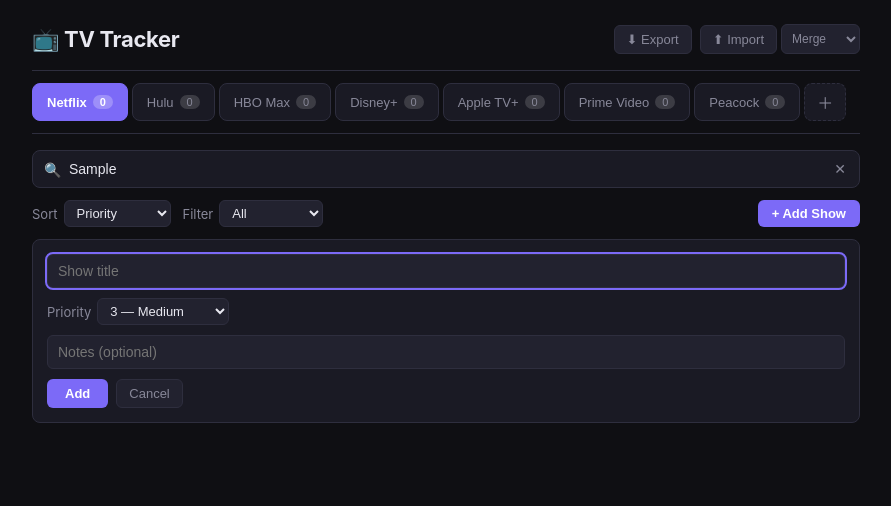
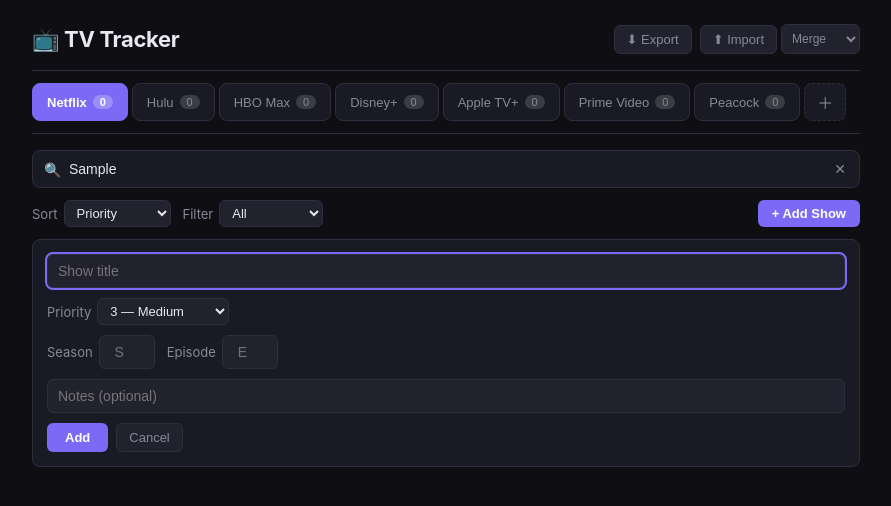
Before and after one commit to msfinnan/tv-tracker, a React (Vite) app: page / in a window 1280 px wide. Both pictures are taken after typing "Sample" into the empty fields and a click on the button "+ Add Show". Shown: the top 506 px of the page, without its empty margins (194-1085 px from the left). Built offline with nearby package versions, Linux system fonts and the light colour scheme.

Commit message:
Add season & episode tracking to shows

```diff
--- a/src/App.tsx
+++ b/src/App.tsx
@@ -86,6 +86,7 @@
             onPriorityChange={(pid, sid, priority) => updateShow(pid, sid, { priority })}
             onDeleteShow={deleteShow}
             onEditShow={(pid, sid, patch) => updateShow(pid, sid, patch)}
+            onEpisodeChange={(pid, sid, season, episode) => updateShow(pid, sid, { season, episode })}
           />
         </main>
       )}
--- a/src/components/AddShowForm.tsx
+++ b/src/components/AddShowForm.tsx
@@ -10,14 +10,25 @@
   const [title, setTitle] = useState('')
   const [priority, setPriority] = useState(3)
   const [notes, setNotes] = useState('')
+  const [season, setSeason] = useState('')
+  const [episode, setEpisode] = useState('')
 
   function handleSubmit(e: React.FormEvent) {
     e.preventDefault()
     if (!title.trim()) return
-    onAdd({ title: title.trim(), priority, status: 'unwatched', notes: notes.trim() || undefined })
+    onAdd({
+      title: title.trim(),
+      priority,
+      status: 'unwatched',
+      notes: notes.trim() || undefined,
+      season: season ? Number(season) : undefined,
+      episode: episode ? Number(episode) : undefined,
+    })
     setTitle('')
     setPriority(3)
     setNotes('')
+    setSeason('')
+    setEpisode('')
   }
 
   return (
@@ -41,6 +52,30 @@
           </select>
         </label>
       </div>
+      <div className="form-row">
+        <label>
+          Season
+          <input
+            type="number"
+            min={1}
+            className="episode-input"
+            placeholder="S"
+            value={season}
+            onChange={e => setSeason(e.target.value)}
+          />
+        </label>
+        <label>
+          Episode
+          <input
+            type="number"
+            min={1}
+            className="episode-input"
+            placeholder="E"
+            value={episode}
+            onChange={e => setEpisode(e.target.value)}
+          />
+        </label>
+      </div>
       <input
         placeholder="Notes (optional)"
         value={notes}
--- a/src/components/ShowCard.tsx
+++ b/src/components/ShowCard.tsx
@@ -6,7 +6,8 @@
   onStatusChange: (id: string, status: WatchStatus) => void
   onPriorityChange: (id: string, priority: number) => void
   onDelete: (id: string) => void
-  onEdit: (id: string, patch: { title: string; notes?: string }) => void
+  onEdit: (id: string, patch: { title: string; notes?: string; season?: number; episode?: number }) => void
+  onEpisodeChange: (id: string, season: number | undefined, episode: number | undefined) => void
 }
 
 const STATUS_LABELS: Record<WatchStatus, string> = {
@@ -21,10 +22,19 @@
   watched: 'unwatched',
 }
 
-export function ShowCard({ show, onStatusChange, onPriorityChange, onDelete, onEdit }: Props) {
+function formatProgress(season?: number, episode?: number): string | null {
+  if (!season && !episode) return null
+  const s = season ? `S${season}` : ''
+  const e = episode ? `E${episode}` : ''
+  return `${s}${s && e ? ' ' : ''}${e}`
+}
+
+export function ShowCard({ show, onStatusChange, onPriorityChange, onDelete, onEdit, onEpisodeChange }: Props) {
   const [editing, setEditing] = useState(false)
   const [editTitle, setEditTitle] = useState(show.title)
   const [editNotes, setEditNotes] = useState(show.notes ?? '')
+  const [editSeason, setEditSeason] = useState(show.season?.toString() ?? '')
+  const [editEpisode, setEditEpisode] = useState(show.episode?.toString() ?? '')
   const titleRef = useRef<HTMLInputElement>(null)
 
   useEffect(() => {
@@ -34,13 +44,20 @@
   function startEdit() {
     setEditTitle(show.title)
     setEditNotes(show.notes ?? '')
+    setEditSeason(show.season?.toString() ?? '')
+    setEditEpisode(show.episode?.toString() ?? '')
     setEditing(true)
   }
 
   function saveEdit() {
     const trimmed = editTitle.trim()
     if (!trimmed) return
-    onEdit(show.id, { title: trimmed, notes: editNotes.trim() || undefined })
+    onEdit(show.id, {
+      title: trimmed,
+      notes: editNotes.trim() || undefined,
+      season: editSeason ? Number(editSeason) : undefined,
+      episode: editEpisode ? Number(editEpisode) : undefined,
+    })
     setEditing(false)
   }
 
@@ -51,6 +68,11 @@
   function handleKeyDown(e: React.KeyboardEvent) {
     if (e.key === 'Enter') saveEdit()
     if (e.key === 'Escape') cancelEdit()
+  }
+
+  function incrementEpisode() {
+    const newEp = (show.episode ?? 0) + 1
+    onEpisodeChange(show.id, show.season || 1, newEp)
   }
 
   if (editing) {
@@ -65,6 +87,32 @@
             onKeyDown={handleKeyDown}
             placeholder="Show title"
           />
+          <div className="form-row">
+            <label>
+              Season
+              <input
+                type="number"
+                min={1}
+                className="edit-input episode-input"
+                value={editSeason}
+                onChange={e => setEditSeason(e.target.value)}
+                onKeyDown={handleKeyDown}
+                placeholder="S"
+              />
+            </label>
+            <label>
+              Episode
+              <input
+                type="number"
+                min={1}
+                className="edit-input episode-input"
+                value={editEpisode}
+                onChange={e => setEditEpisode(e.target.value)}
+                onKeyDown={handleKeyDown}
+                placeholder="E"
+              />
+            </label>
+          </div>
           <input
             className="edit-input edit-input-notes"
             value={editNotes}
@@ -81,13 +129,23 @@
     )
   }
 
+  const progress = formatProgress(show.season, show.episode)
+
   return (
     <div className={`show-card status-${show.status}`}>
       <div className="show-main">
-        <span className="show-title">{show.title}</span>
+        <div className="show-title-row">
+          <span className="show-title">{show.title}</span>
+          {progress && <span className="show-progress">{progress}</span>}
+        </div>
         {show.notes && <span className="show-notes">{show.notes}</span>}
       </div>
       <div className="show-controls">
+        {show.status === 'watching' && (
+          <button className="next-ep-btn" onClick={incrementEpisode} title="Next episode">
+            +1 Ep
+          </button>
+        )}
         <button className="edit-btn" onClick={startEdit} title="Edit">✎</button>
         <select
           className="priority-select"
--- a/src/components/ShowList.tsx
+++ b/src/components/ShowList.tsx
@@ -10,13 +10,14 @@
   onStatusChange: (platformId: string, showId: string, status: WatchStatus) => void
   onPriorityChange: (platformId: string, showId: string, priority: number) => void
   onDeleteShow: (platformId: string, showId: string) => void
-  onEditShow: (platformId: string, showId: string, patch: { title: string; notes?: string }) => void
+  onEditShow: (platformId: string, showId: string, patch: { title: string; notes?: string; season?: number; episode?: number }) => void
+  onEpisodeChange: (platformId: string, showId: string, season: number | undefined, episode: number | undefined) => void
 }
 
 type SortKey = 'priority' | 'title' | 'added'
 type FilterStatus = 'all' | WatchStatus
 
-export function ShowList({ platform, onAddShow, onStatusChange, onPriorityChange, onDeleteShow, onEditShow }: Props) {
+export function ShowList({ platform, onAddShow, onStatusChange, onPriorityChange, onDeleteShow, onEditShow, onEpisodeChange }: Props) {
   const [adding, setAdding] = useState(false)
   const [sort, setSort] = useState<SortKey>('priority')
   const [filter, setFilter] = useState<FilterStatus>('all')
@@ -79,6 +80,7 @@
           onPriorityChange={(id, priority) => onPriorityChange(platform.id, id, priority)}
           onDelete={id => onDeleteShow(platform.id, id)}
           onEdit={(id, patch) => onEditShow(platform.id, id, patch)}
+          onEpisodeChange={(id, season, episode) => onEpisodeChange(platform.id, id, season, episode)}
         />
       ))}
     </div>
--- a/src/index.css
+++ b/src/index.css
@@ -479,3 +479,43 @@
   color: var(--text);
   background: var(--surface2);
 }
+
+
+
+/* Episode tracking */
+.show-title-row {
+  display: flex;
+  align-items: center;
+  gap: 8px;
+  min-width: 0;
+}
+
+.show-progress {
+  font-size: 11px;
+  font-weight: 600;
+  color: var(--accent);
+  background: rgba(124, 106, 247, 0.12);
+  padding: 2px 7px;
+  border-radius: 4px;
+  white-space: nowrap;
+  flex-shrink: 0;
+}
+
+.next-ep-btn {
+  background: rgba(124, 106, 247, 0.15);
+  border: 1px solid var(--accent);
+  color: var(--accent);
+  padding: 4px 8px;
+  font-size: 11px;
+  font-weight: 600;
+  white-space: nowrap;
+}
+.next-ep-btn:hover {
+  background: var(--accent);
+  color: #fff;
+}
+
+.episode-input {
+  width: 56px !important;
+  text-align: center;
+}
--- a/src/types.ts
+++ b/src/types.ts
@@ -6,6 +6,8 @@
   priority: number // 1 = highest
   status: WatchStatus
   notes?: string
+  season?: number
+  episode?: number
   addedAt: number
 }
 
```
